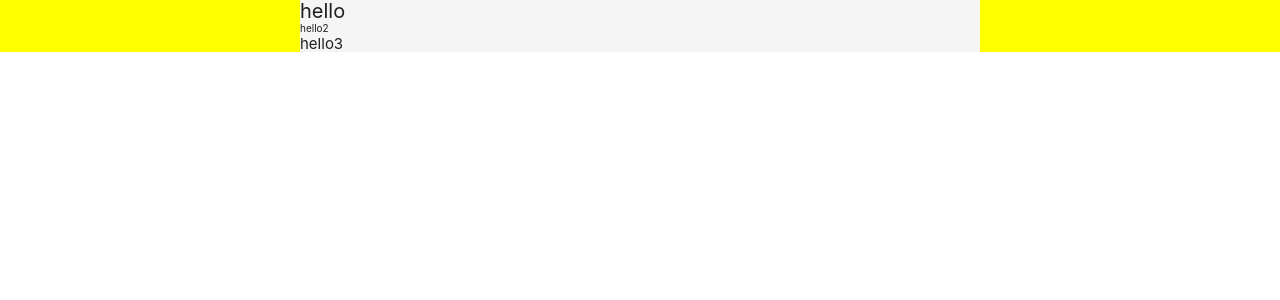
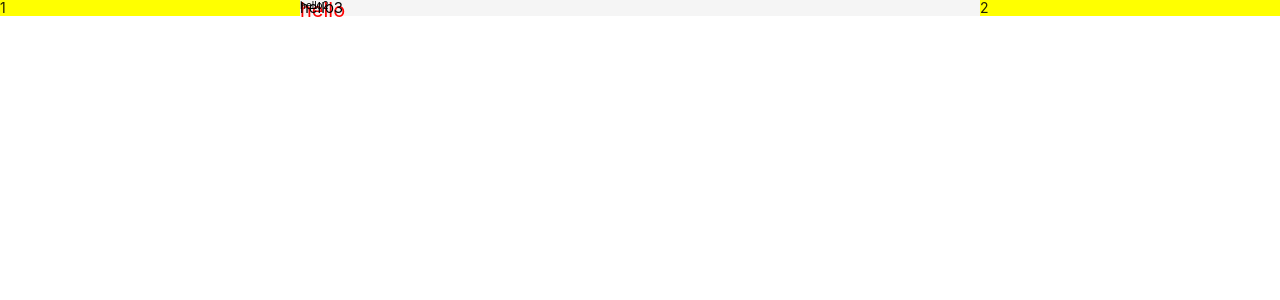
Before and after one commit to Chengtszkong/low-code, a Vue app: page /editor in a window 1280 px wide. Shown: the top 300 px of the page. Built offline with nearby package versions, Linux system fonts and the light colour scheme; the HTML template or start-up script is replaced by a standard one.

Commit message:
finish: op-text component

```diff
--- a/src/components/OText.vue
+++ /dev/null
@@ -1,36 +0,0 @@
-<script setup lang="ts">
-import { pick } from 'lodash-es'
-import { computed } from 'vue'
-
-defineOptions({
-  name: 'OpText',
-})
-const props = defineProps({
-  /**
-   * @description 文本内容
-   */
-  text: String,
-  /**
-   * @description 文本字体大小
-   */
-  fontSize: String,
-  /**
-   * @description element tag of the op-text
-   */
-  tag: {
-    type: String,
-    default: 'div',
-  },
-})
-
-const styleProps = computed(() => pick(props, ['fontSize']))
-console.log(styleProps.value)
-</script>
-
-<template>
-  <component :is="tag" :style="styleProps" class="op-text">
-    <slot>{{ text }}</slot>
-  </component>
-</template>
-
-<style scoped lang="scss"></style>
--- /dev/null
+++ b/src/components/OpText.vue
@@ -0,0 +1,26 @@
+<script setup lang="ts">
+import { defaultProps, textStylePropNames } from '@/defaultProps'
+import useComponentCommon from '@/hooks/useComponentCommon'
+
+defineOptions({
+  name: 'OpText',
+})
+
+const props = defineProps({
+  tag: {
+    type: String,
+    default: 'div',
+  },
+  ...defaultProps,
+})
+
+const { styleProps, handleClick } = useComponentCommon(props, textStylePropNames)
+</script>
+
+<template>
+  <component :is="tag" :style="styleProps" class="op-text" @click="handleClick">
+    <slot>{{ text }}</slot>
+  </component>
+</template>
+
+<style scoped lang="scss"></style>
--- /dev/null
+++ b/src/defaultProps.ts
@@ -0,0 +1,63 @@
+import { mapValues, without } from 'lodash-es'
+
+// 通用属性
+export const commonDefaultProps = {
+  // actions
+  actionType: '',
+  url: '',
+  // size
+  height: '',
+  width: '318px',
+  paddingLeft: '0px',
+  paddingRight: '0px',
+  paddingTop: '0px',
+  paddingBottom: '0px',
+  // border type
+  borderStyle: 'none',
+  borderColor: '#000',
+  borderWidth: '0',
+  borderRadius: '0',
+  // shadow and opacity
+  boxShadow: '0 0 0 #000000',
+  opacity: 1,
+  // position and x,y
+  position: 'absolute',
+  left: '0',
+  top: '0',
+  right: '0',
+}
+
+// 文本特有属性
+export const textDefaultProps = {
+  // basic props - font styles
+  text: '正文内容',
+  fontSize: '14px',
+  fontFamily: '',
+  fontWeight: 'normal',
+  fontStyle: 'normal',
+  textDecoration: 'none',
+  lineHeight: '1',
+  textAlign: 'left',
+  color: '#000000',
+  backgroundColor: '',
+  ...commonDefaultProps,
+}
+
+export const textStylePropNames = without(
+  Object.keys(textDefaultProps),
+  'actionType',
+  'url',
+  'text',
+)
+
+// eslint-disable-next-line @typescript-eslint/no-explicit-any
+export const transformToComponentProps = <T extends { [key: string]: any }>(props: T) => {
+  return mapValues(props, (item) => {
+    return {
+      type: item.constructor,
+      default: item,
+    }
+  })
+}
+
+export const defaultProps = transformToComponentProps(textDefaultProps)
--- /dev/null
+++ b/src/hooks/useComponentCommon.ts
@@ -0,0 +1,16 @@
+import { pick } from 'lodash-es'
+import { computed } from 'vue'
+
+// eslint-disable-next-line @typescript-eslint/no-explicit-any
+const useComponentCommon = <T extends { [key: string]: any }>(props: T, picks: string[]) => {
+  const styleProps = computed(() => pick(props, picks))
+  const handleClick = () => {
+    if (props.actionType === 'url' && props.url) {
+      window.location.href = props.url
+    }
+  }
+
+  return { styleProps, handleClick }
+}
+
+export default useComponentCommon
--- a/src/stores/editor.ts
+++ b/src/stores/editor.ts
@@ -15,7 +15,7 @@ interface ComponentData {
 
 // 测试数据
 export const testComponents: ComponentData[] = [
-  { id: uuidv4(), name: 'op-text', props: { text: 'hello', fontSize: '20px' } },
+  { id: uuidv4(), name: 'op-text', props: { text: 'hello', fontSize: '20px', color: 'red' } },
   { id: uuidv4(), name: 'op-text', props: { text: 'hello2', fontSize: '10px' } },
   { id: uuidv4(), name: 'op-text', props: { text: 'hello3', fontSize: '15px' } },
 ]
--- a/src/views/EditorView.vue
+++ b/src/views/EditorView.vue
@@ -3,20 +3,20 @@
 <script setup lang="ts">
 import type { Component } from 'vue'
 import { useEditorStore } from '@/stores/editor'
-import OPText from '@/components/OText.vue'
+import OpText from '@/components/OpText.vue'
 
 const editorStore = useEditorStore()
 
 const componentsMap: Record<string, Component> = {
-  'op-text': OPText,
+  'op-text': OpText,
 }
 </script>
 
 <template>
   <a-layout>
-    <a-layout-sider width="300" style="background: yellow"> </a-layout-sider>
+    <a-layout-sider width="300" style="background: yellow">1</a-layout-sider>
 
-    <a-layout-content>
+    <a-layout-content class="relative">
       <component
         v-for="component in editorStore.components"
         :key="component.id"
@@ -25,7 +25,7 @@ const componentsMap: Record<string, Component> = {
       ></component>
     </a-layout-content>
 
-    <a-layout-sider width="300" style="background: yellow"></a-layout-sider>
+    <a-layout-sider width="300" style="background: yellow">2</a-layout-sider>
   </a-layout>
 </template>
 
```
